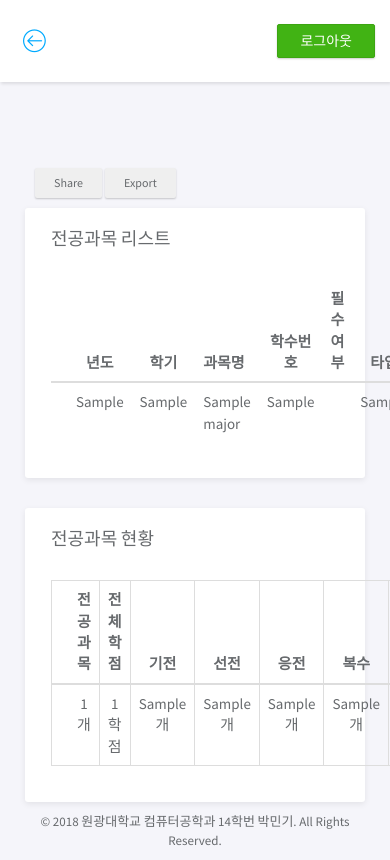
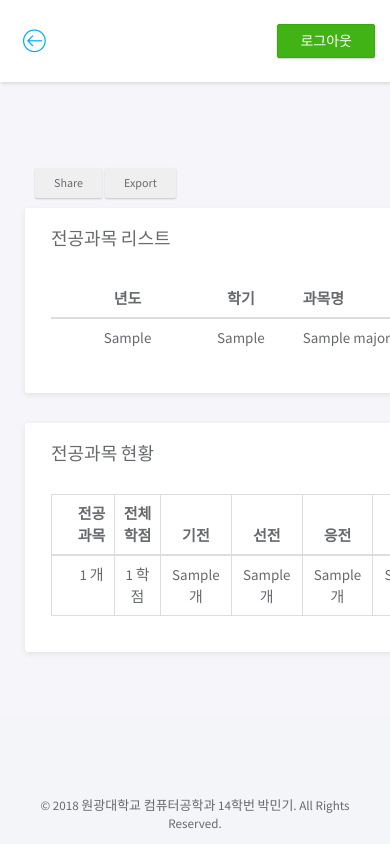
Before and after one commit to min-ki/WKU_ACADEMIC_INFOMATION, a Django app: template webcrawler/templates/webcrawler/major_list.html in a window 390 px wide; the page is wider, and only the part inside the window is pictured. After the commit the page ends 829 px from the top of that part, so only its background shows below. Run offline with Django 3.2, Linux system fonts and the light colour scheme; the template is opened without the code that fills it: most values are stand-ins (such as "Sample title", 1, 10 or a date in 2020); some libraries are stand-ins or nearby versions.

Commit message:
모바일 환경대응 및 메세지 처리 로직 일부 수정, pyvirtualdisplay 모듈 requirements에 추가

```diff
--- a/requirements.txt
+++ b/requirements.txt
@@ -6,3 +6,4 @@ django-extensions==2.0.7
 django-debug-toolbar==1.9.1
 Werkzeug==0.14.1
 psycopg2-binary==2.7.5
+pyvirtualdisplay
--- a/webcrawler/static/webcrawler/style.css
+++ b/webcrawler/static/webcrawler/style.css
@@ -44,3 +44,9 @@
 .user_status {
     padding: 10px;
 }
+
+@media (max-width: 575.98px) {
+    .list {
+        width: 1200px;
+    }
+}
--- a/webcrawler/templates/webcrawler/completed_list.html
+++ b/webcrawler/templates/webcrawler/completed_list.html
@@ -8,7 +8,7 @@
     <button class="btn btn-sm btn-outline-secondary">Export</button>
 </div>
 
-<div class="row">
+<div class="list row">
     <div class="col-md-12">
         <!-- TABLE HOVER -->
         <div class="panel">
@@ -76,7 +76,7 @@
     </div>
 </div>
 
-<div class="row">
+<div class="list row">
     <div class="col-md-12">
         <div class="panel">
             <div class="panel-heading">
--- a/webcrawler/templates/webcrawler/culture_list.html
+++ b/webcrawler/templates/webcrawler/culture_list.html
@@ -8,7 +8,7 @@
     <button class="btn btn-sm btn-outline-secondary">Export</button>
 </div>
 
-<div class="row">
+<div class="list row">
     <div class="col-md-12">
         <!-- TABLE HOVER -->
         <div class="panel">
@@ -72,7 +72,7 @@
     </div>
 </div>
 
-<div class="row">
+<div class="list row">
     <div class="col-md-12">
         <div class="panel">
             <div class="panel-heading">
--- a/webcrawler/templates/webcrawler/major_list.html
+++ b/webcrawler/templates/webcrawler/major_list.html
@@ -8,7 +8,7 @@
     <button class="btn btn-sm btn-outline-secondary">Export</button>
 </div>
 
-<div class="row">
+<div class="list row">
     <div class="col-md-12">
         <!-- TABLE HOVER -->
         <div class="panel">
@@ -76,7 +76,7 @@
     </div>
 </div>
 
-<div class="row">
+<div class="list row">
     <div class="col-md-12">
         <div class="panel">
             <div class="panel-heading">
--- a/webcrawler/templates/webcrawler/necessary_list.html
+++ b/webcrawler/templates/webcrawler/necessary_list.html
@@ -27,7 +27,6 @@
                             {% if certification_major %}
                             <th class="text-center">공학인증</th>
                             {% endif %}
-                            <th class="text-center">타입</th>
                         </tr>
                     </thead>
                     <tbody>
@@ -36,7 +35,6 @@
                             <td>{{ subject.subject_year}}</td>
                             <td>{{ subject.subject_semester }}</td>
                             <td class="text-center">{{ subject.title }}</td>
-                            <td class="text-center">{{ subject.certification_type }}</td>
                         </tr>
                         {% endfor %}
                     </tbody>
@@ -59,11 +57,10 @@
                         <tr>
                             <th>년도</th>
                             <th>학기</th>
-                            <th>과목명</th>
+                            <th class="text-center">과목명</th>
                             {% if certification_major %}
                             <th class="text-center">공학인증</th>
                             {% endif %}
-                            <th class="text-center">타입</th>
                         </tr>
                     </thead>
                     <tbody>
@@ -72,7 +69,6 @@
                             <td>{{ subject.subject_year}}</td>
                             <td>{{ subject.subject_semester }}</td>
                             <td class="text-center">{{ subject.title }}</td>
-                            <td class="text-center">{{ subject.certification_type }}</td>
                         </tr>
                         {% endfor %}
                     </tbody>
--- a/webcrawler/templates/webcrawler/wpoint_detail.html
+++ b/webcrawler/templates/webcrawler/wpoint_detail.html
@@ -2,7 +2,7 @@
 
 {% block content %}
 
-<div class="row">
+<div class="list row">
     <div class="col-md-12">
         <!-- TABLE HOVER -->
         <div class="panel">
--- a/webcrawler/views.py
+++ b/webcrawler/views.py
@@ -10,6 +10,7 @@ def index(request):
         intranet_id = request.session['intranet_id']
         intranet_pw = request.session['intranet_pw']
     else:
+        messages.error(request, '로그인에 실패했습니다.')
         return redirect('accounts:login')
 
     if intranet_id and intranet_pw:
@@ -62,8 +63,8 @@ def index(request):
 
             else:
                 # 로그인 에러 출력
-                messages.error(request, '로그인에 실패했습니다.')
-                return redirect('accounts:login')
+                # messages.error(request, '로그인에 실패했습니다.')
+                # return redirect('accounts:login')
 
         except NameError:
             print("NameError 발생")
```
